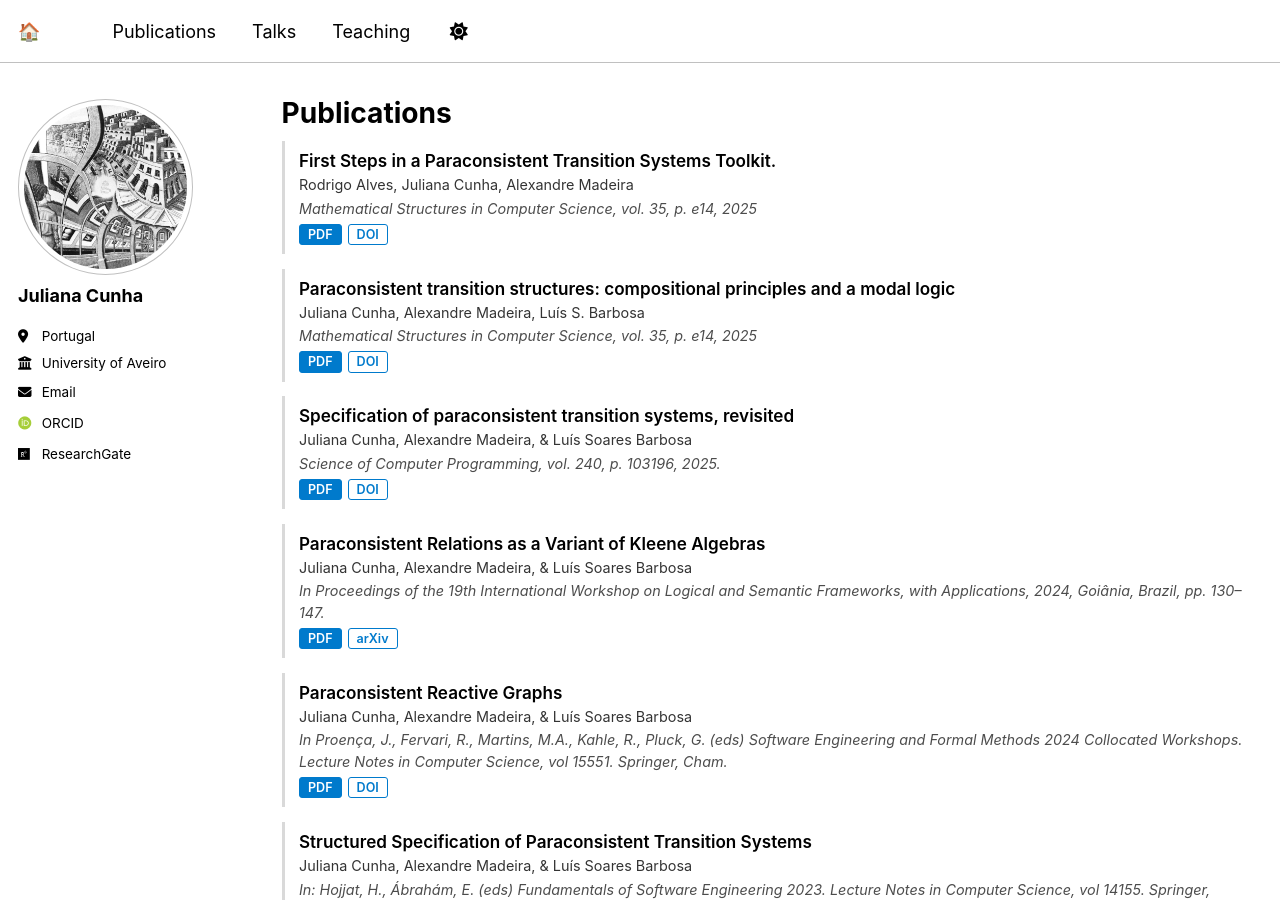
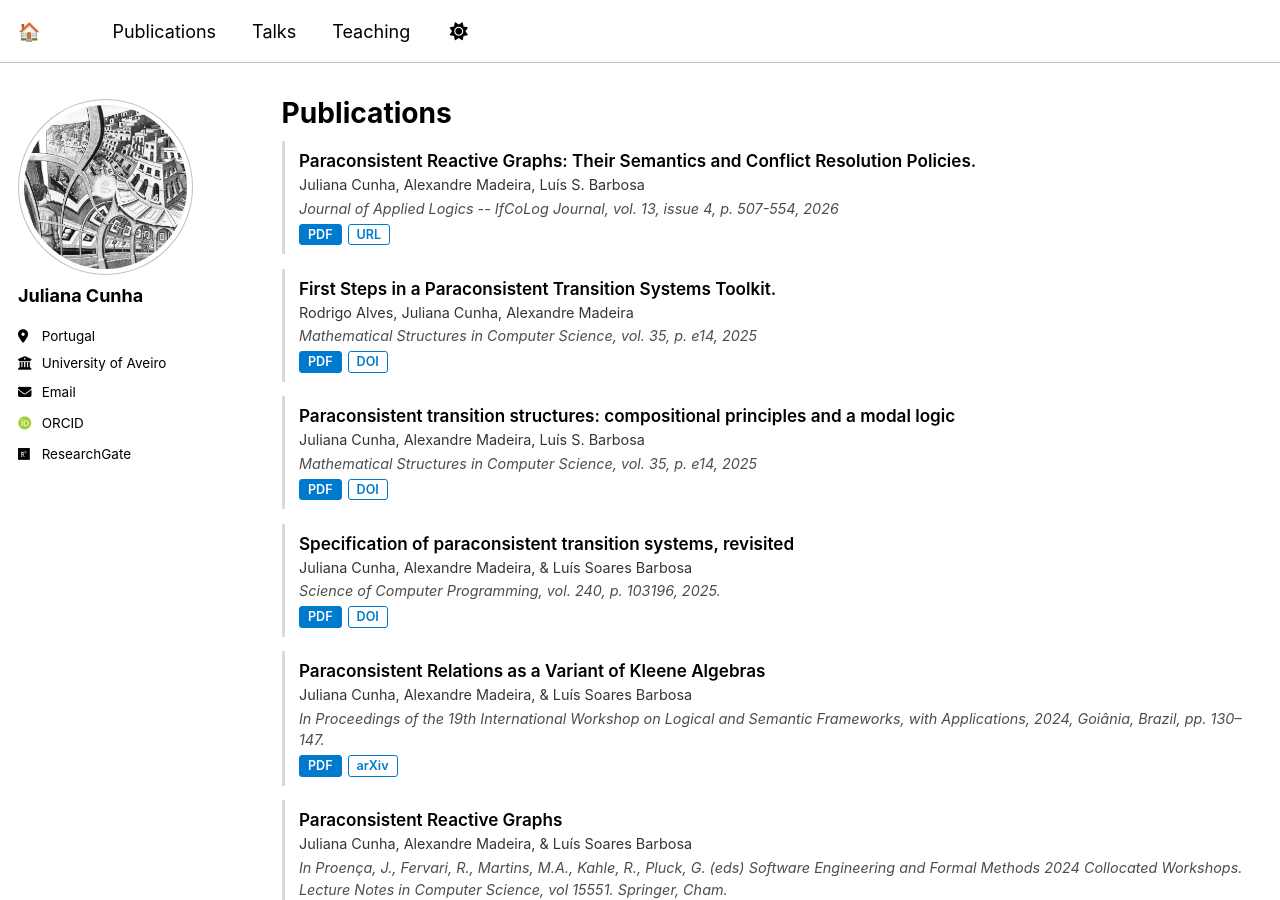
Before and after one commit to juliana-cunha/juliana-cunha.github.io, a Jekyll site: the page built from _pages/research.md, in a window 1280 px wide and 900 px high. Built offline with Jekyll 4.4.1, drawn with Linux system fonts in a browser that asks for light colours; some web fonts are replaced; a script that is not in the unit is left out.

Commit message:
Update research.md

```diff
--- a/_pages/research.md
+++ b/_pages/research.md
@@ -66,6 +66,15 @@ author_profile: true
   }
 </style>
 
+<div class="pub-container">
+  <span class="pub-title">Paraconsistent Reactive Graphs: Their Semantics and Conflict Resolution Policies.</span>
+  <div class="pub-authors">Juliana Cunha, Alexandre Madeira, Luís S. Barbosa</div>
+  <span class="pub-venue">Journal of Applied Logics -- IfCoLog Journal, vol. 13, issue 4, p. 507-554, 2026</span>
+  <div class="pub-links">
+    <a href="https://juliana-cunha.github.io/files/papers/ReacTS24_extended.pdf" class="btn-pub btn-pdf">PDF</a>
+    <a href="https://www.collegepublications.co.uk/ifcolog/?00079" class="btn-pub btn-doi" target="_blank">URL</a>
+  </div>
+</div>
 
 <div class="pub-container">
   <span class="pub-title">First Steps in a Paraconsistent Transition Systems Toolkit.</span>
```
